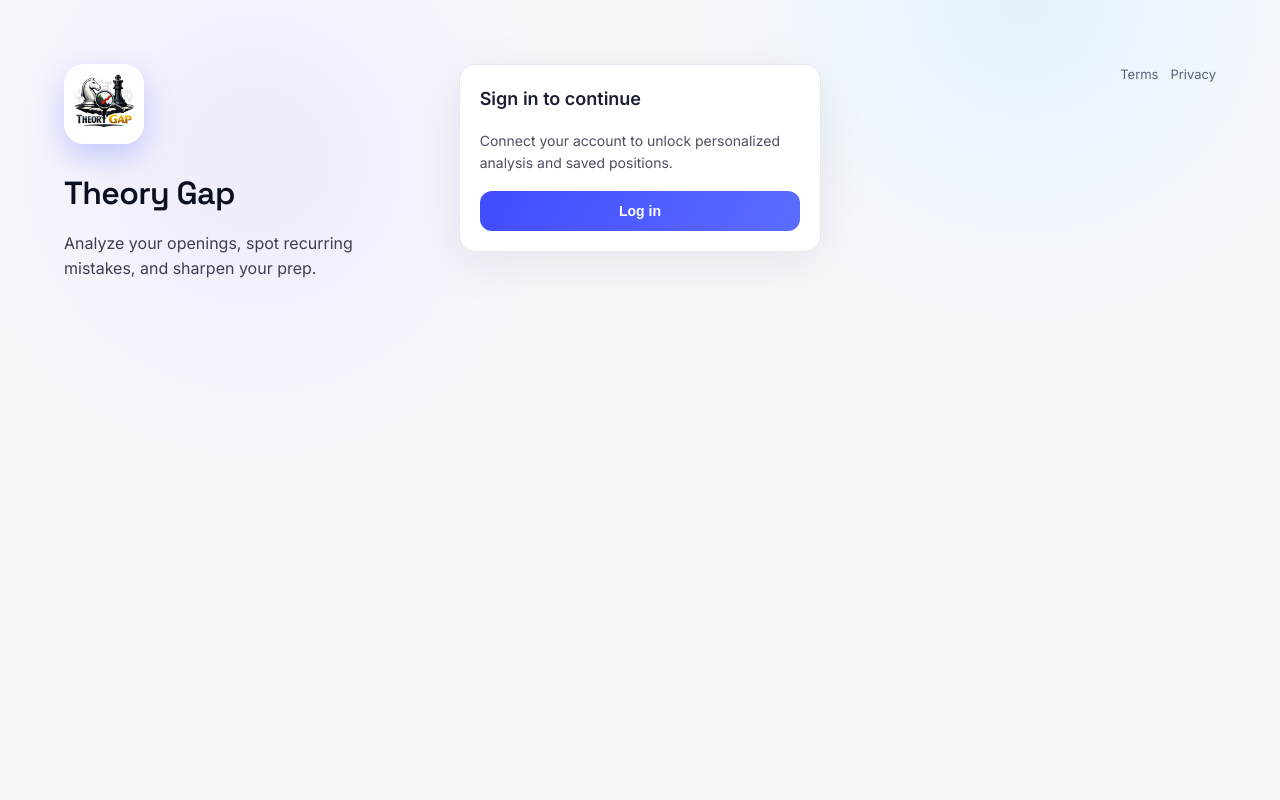
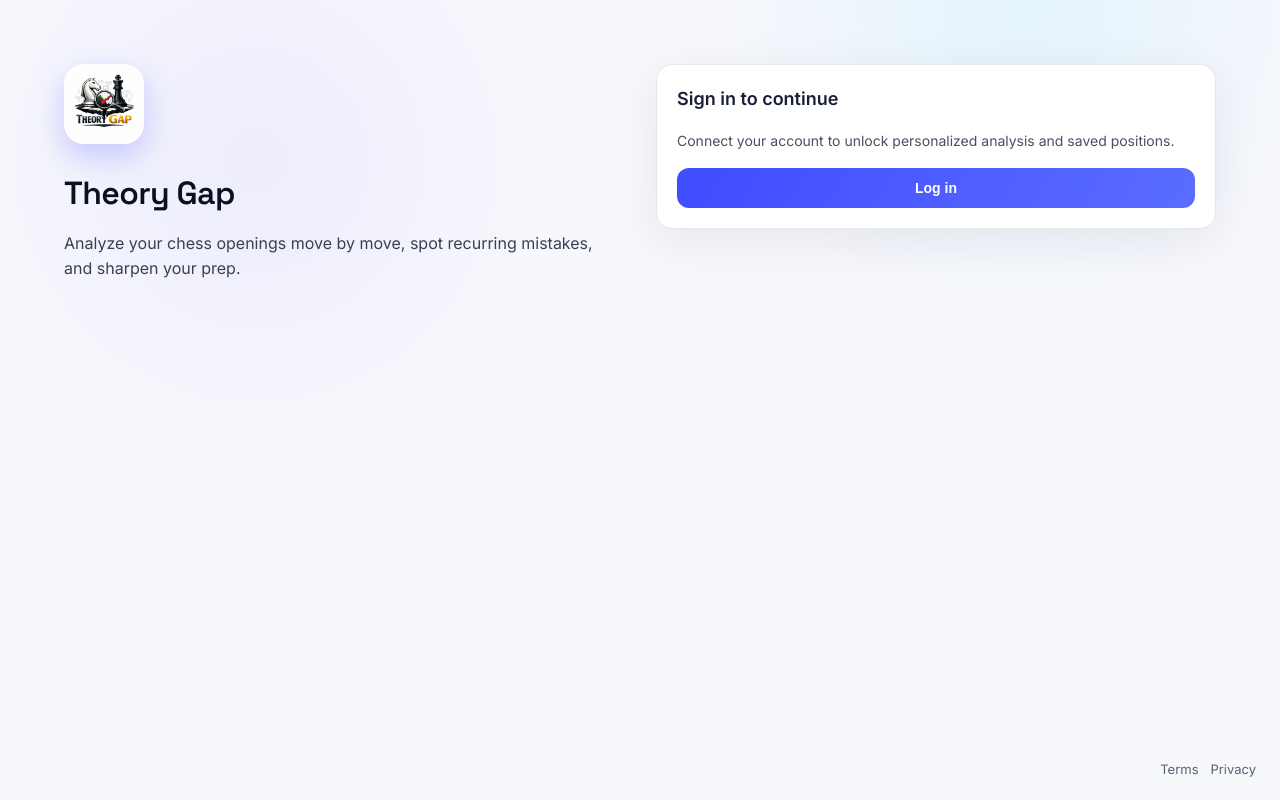
Before and after one commit to MrGarrett45/find-errors-chess, a React (Vite) app in the folder frontend/: page / in a window 1280 px wide. Built offline with nearby package versions, Linux system fonts and the light colour scheme; no server answers.

Commit message:
updating login page for oauth approval

```diff
--- a/frontend/src/App.css
+++ b/frontend/src/App.css
@@ -583,11 +583,14 @@
 }
 
 .auth-links {
+  position: fixed;
+  right: 24px;
+  bottom: 20px;
   display: flex;
   gap: 12px;
   justify-content: flex-end;
-  width: 100%;
   font-size: 13px;
+  z-index: 10;
 }
 
 .auth-links a {
--- a/frontend/src/App.tsx
+++ b/frontend/src/App.tsx
@@ -97,7 +97,7 @@
             <img src="/theory-gap-logo.png" alt="Theory Gap logo" className="auth-logo" />
             <div className="headline">Theory Gap</div>
             <p className="summary">
-              Analyze your openings, spot recurring mistakes, and sharpen your prep.
+              Analyze your chess openings move by move, spot recurring mistakes, and sharpen your prep.
             </p>
           </div>
           <div className="panel auth-panel">
```
